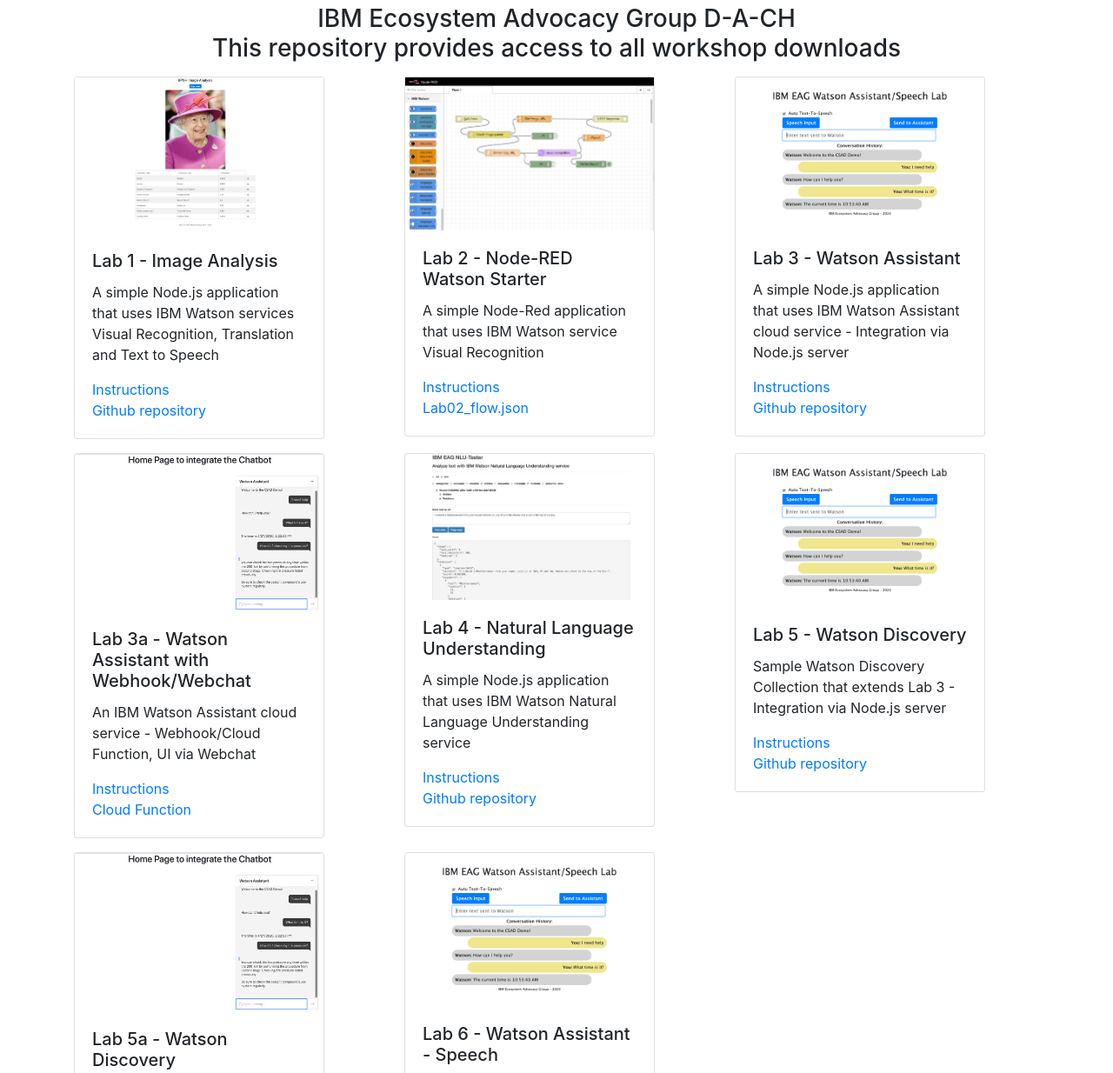
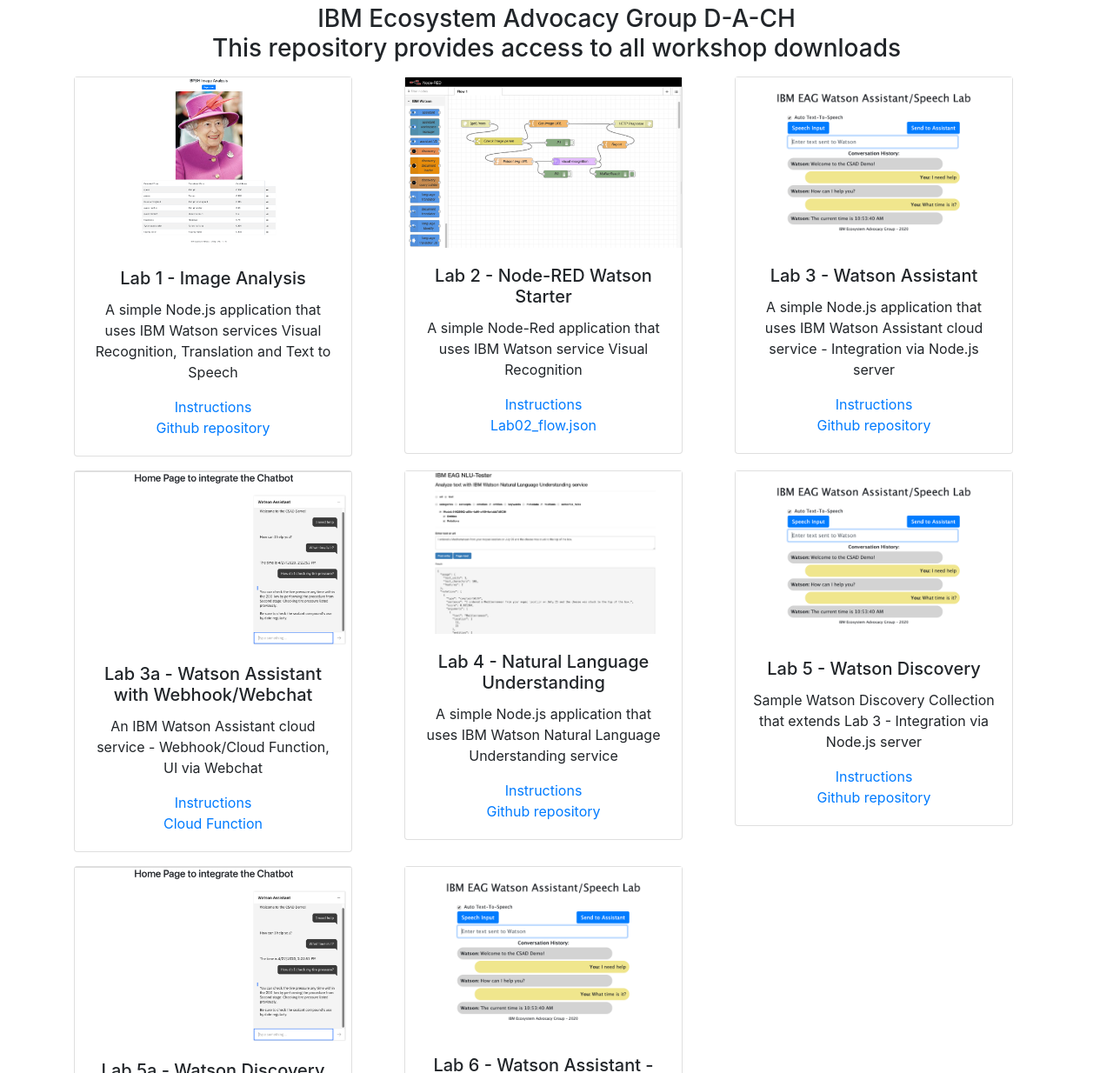
Before and after one commit to iic-dach/workshopresources, a plain HTML site: page docs/index.html in a window 1280 px wide. Shown: the part 51-1285 px from the top of the page at 87% size. Drawn offline with nearby package versions, Linux system fonts and the light colour scheme.

Commit message:
homepage update

```diff
--- a/docs/index.html
+++ b/docs/index.html
@@ -4,6 +4,7 @@
   <meta charset="UTF-8">
   <meta name="viewport" content="width=device-width, initial-scale=1.0">
   <link rel="stylesheet" href="https://maxcdn.bootstrapcdn.com/bootstrap/4.0.0/css/bootstrap.min.css" integrity="sha384-Gn5384xqQ1aoWXA+058RXPxPg6fy4IWvTNh0E263XmFcJlSAwiGgFAW/dAiS6JXm" crossorigin="anonymous">
+  <link rel="stylesheet" href="styles.css" >
   <title>EAG Watson Services</title>
 </head>
 <body>
@@ -16,9 +17,11 @@
   <div class="container">
     <div class="row mt-3">
       <div class="col-sm-4">
-  <div class="card" style="width: 18rem;">
-    <img class="embed-responsive embed-responsive-16by9"" src="./images/lab1.png" alt="Card image cap">
-    <div class="card-body">
+  <div class="card" style="width: 20rem;">
+    <div class="inner">
+      <img class="embed-responsive embed-responsive-16by9"" src="./images/lab1.png" alt="Card image cap">
+    </div>
+    <div class="card-body text-center">
       <h5 class="card-title">Lab 1 - Image Analysis</h5>
       <p class="card-text">A simple Node.js application that uses IBM Watson services Visual Recognition, Translation and Text to Speech</p>
       <a class="card-link" href="https://github.com/iic-dach/workshopresources/blob/master/Lab%2001%20Image-Analysis.pdf">Instructions</a><br>
@@ -27,9 +30,11 @@
   </div>
 </div>
 <div class="col-sm-4">
-  <div class="card" style="width: 18rem;">
-    <img class="embed-responsive embed-responsive-16by9"" src="./images/lab2.png" alt="Card image cap">
-    <div class="card-body">
+  <div class="card" style="width: 20rem;">
+    <div class="inner">
+      <img class="embed-responsive embed-responsive-16by9" src="./images/lab2.png" alt="Card image cap">
+    </div>
+    <div class="card-body text-center">
       <h5 class="card-title">Lab 2 - Node-RED Watson Starter</h5>
       <p class="card-text">A simple Node-Red application that uses IBM Watson service Visual Recognition</p>
       <a class="card-link" href="https://github.com/iic-dach/workshopresources/blob/master/Lab%2002%20Node-Red%20Watson%20Starter.pdf">Instructions</a><br>
@@ -38,9 +43,11 @@
   </div>
 </div>
 <div class="col-sm-4">
-  <div class="card" style="width: 18rem;">
-    <img class="card-img-top" src="./images/lab3.png" alt="Card image cap">
-    <div class="card-body">
+  <div class="card" style="width: 20rem;">
+    <div class="inner">
+      <img class="embed-responsive embed-responsive-16by9" src="./images/lab3.png" alt="Card image cap">
+    </div>
+    <div class="card-body text-center">
       <h5 class="card-title">Lab 3 - Watson Assistant</h5>
       <p class="card-text">A simple Node.js application that uses IBM Watson Assistant cloud service - Integration via Node.js server</p>
       <a class="card-link" href="https://github.com/iic-dach/workshopresources/blob/master/Lab%2003%20Watson%20Assistant.pdf">Instructions</a><br>
@@ -51,9 +58,11 @@
 </div>
 <div class="row mt-3">
 <div class="col-sm-4">
-  <div class="card" style="width: 18rem;">
-    <img class="card-img-top" src="./images/lab3a_5a.png" alt="Card image cap">
-    <div class="card-body">
+  <div class="card" style="width: 20rem;">
+    <div class="inner">
+          <img class="embed-responsive embed-responsive-16by9" src="./images/lab3a_5a.png" alt="Card image cap">
+    </div>
+    <div class="card-body text-center">
       <h5 class="card-title">Lab 3a - Watson Assistant with Webhook/Webchat</h5>
       <p class="card-text">An IBM Watson Assistant cloud service - Webhook/Cloud Function, UI via Webchat</p>
       <a class="card-link" href="https://github.com/iic-dach/workshopresources/blob/master/Lab%2003a%20Watson%20Assistant.pdf">Instructions</a><br>
@@ -62,9 +71,11 @@
   </div>
 </div>
 <div class="col-sm-4">
-  <div class="card" style="width: 18rem;">
-    <img class="card-img-top" src="./images/lab4.png" alt="Card image cap">
-    <div class="card-body">
+  <div class="card" style="width: 20rem;">
+    <div class="inner">
+       <img class="embed-responsive embed-responsive-16by9" src="./images/lab4.png" alt="Card image cap">
+    </div>
+    <div class="card-body text-center">
       <h5 class="card-title">Lab 4 - Natural Language Understanding</h5>
       <p class="card-text">A simple Node.js application that uses IBM Watson Natural Language Understanding service</p>
       <a class="card-link" href="https://github.com/iic-dach/workshopresources/blob/master/Lab%2004%20Natural%20Language%20Understanding.pdf">Instructions</a><br>
@@ -73,9 +84,11 @@
   </div>
 </div>
 <div class="col-sm-4">
-  <div class="card" style="width: 18rem;">
-    <img class="card-img-top" src="./images/lab3.png" alt="Card image cap">
-    <div class="card-body">
+  <div class="card shadow" style="width: 20rem;">
+    <div class="inner">
+      <img class="embed-responsive embed-responsive-16by9" src="./images/lab3.png" alt="Card image cap">
+    </div>
+    <div class="card-body text-center">
       <h5 class="card-title">Lab 5 - Watson Discovery</h5>
       <p class="card-text">Sample Watson Discovery Collection that extends Lab 3 - Integration via Node.js server</p>
       <a class="card-link" href="https://github.com/iic-dach/workshopresources/blob/master/Lab%2005%20Watson%20Discovery.pdf">Instructions</a><br>
@@ -86,9 +99,11 @@
 </div>
 <div class="row mt-3">
 <div class="col-sm-4">
-  <div class="card" style="width: 18rem;">
-    <img class="card-img-top" src="./images/lab3a_5a.png" alt="Card image cap">
-    <div class="card-body">
+  <div class="card" style="width: 20rem;">
+    <div class="inner">
+      <img class="embed-responsive embed-responsive-16by9" src="./images/lab3a_5a.png" alt="Card image cap">
+    </div>
+    <div class="card-body text-center">
       <h5 class="card-title">Lab 5a - Watson Discovery</h5>
       <p class="card-text">Sample Watson Discovery Collection that extends Lab 3a - Integration via Webhook/Cloud Function, UI via Webchat</p>
       <a class="card-link" href="https://github.com/iic-dach/workshopresources/blob/master/Lab%2005a%20Watson%20Discovery.pdf">Instructions</a><br>
@@ -97,9 +112,11 @@
   </div>
 </div>
 <div class="col-sm-4">
-  <div class="card" style="width: 18rem;">
-    <img class="card-img-top" src="./images/lab3.png" alt="Card image cap">
-    <div class="card-body">
+  <div class="card" style="width: 20rem;">
+    <div class="inner">
+      <img class="embed-responsive embed-responsive-16by9" src="./images/lab3.png" alt="Card image cap">
+    </div>
+    <div class="card-body text-center">
       <h5 class="card-title">Lab 6 - Watson Assistant - Speech</h5>
       <p class="card-text">A simple Node.js application that uses Watson Assistant, Speech To Text and Text to Speech - Integration via Node.js server</p>
       <a class="card-link" href="https://github.com/iic-dach/workshopresources/blob/master/Lab%2006%20Watson%20Assistant%20-%20Speech.pdf">Instructions</a><br>
@@ -107,7 +124,6 @@
     </div>
   </div>
 </div>
-
 </div>
 </div>
 </body>
--- /dev/null
+++ b/docs/styles.css
@@ -0,0 +1,10 @@
+/* .inner {
+  overflow: hidden;
+} */
+.inner img {
+  transition: all 1.5s ease;
+}
+.inner:hover img {
+  z-index: 55555555;
+  transform: scale(3.0);
+}
```
